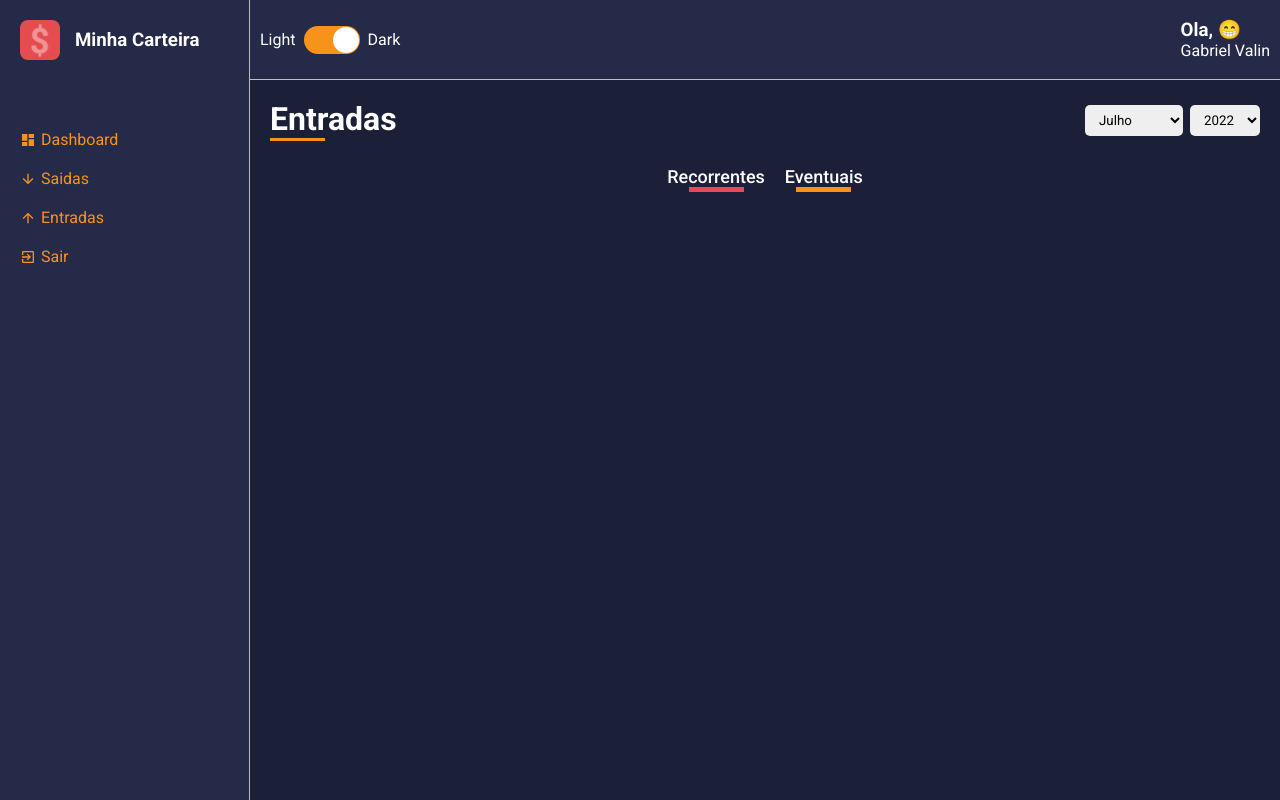
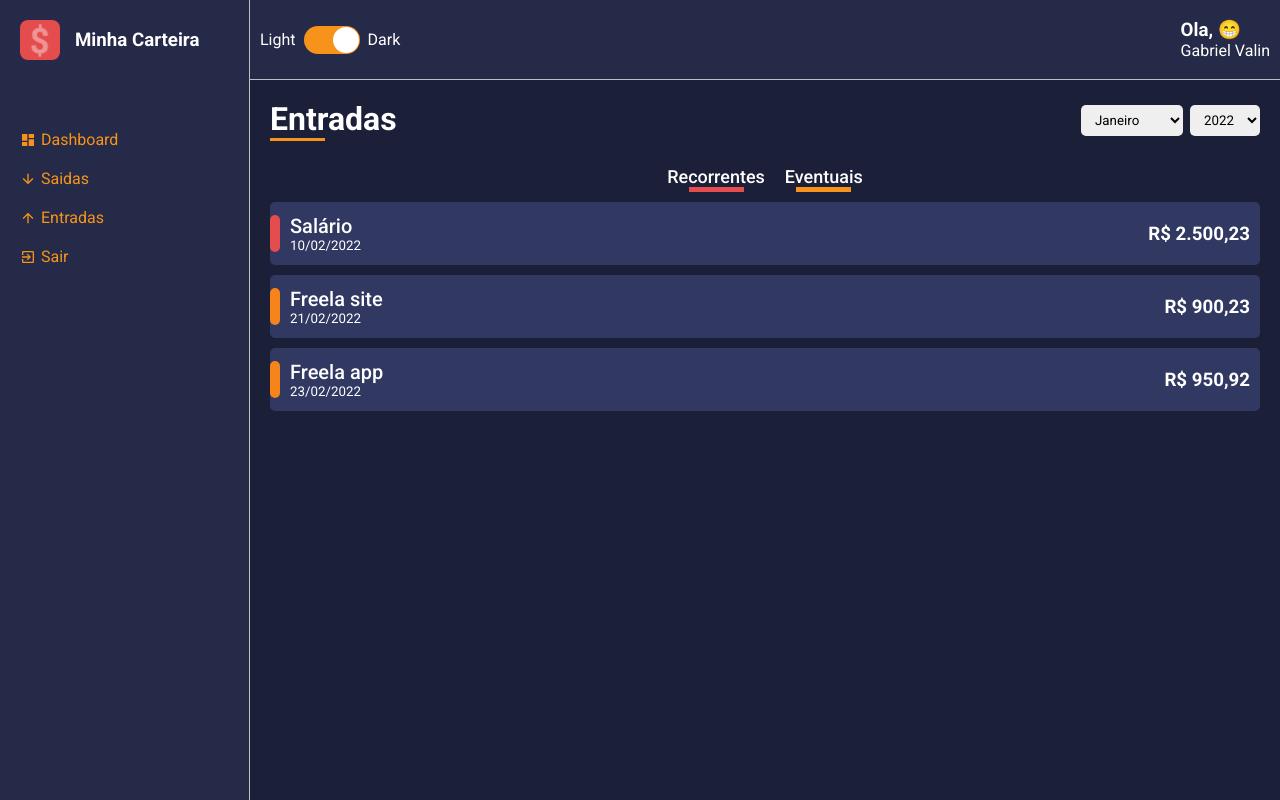
Before and after one commit to Gabriel-Valin/react-dashboard-base, a React (Vite) app: page /listagem/balanco-entradas in a window 1280 px wide. Built offline with nearby package versions, Linux system fonts and the light colour scheme.

Commit message:
feat: load months dynamicly

```diff
--- a/src/components/SelectInput/index.tsx
+++ b/src/components/SelectInput/index.tsx
@@ -16,7 +16,7 @@ function SelectInput({ options, onChange, defaultValue }: SelectPropsType ) {
             <select onChange={onChange} defaultValue={defaultValue} name="" id="">
                 {
                     options.map(option => (
-                        <option value={option.value}>{option.label}</option>
+                        <option key={Math.floor(Math.random() * 1000)} value={option.value}>{option.label}</option>
                     ))
                 }
             </select>
--- a/src/pages/List/index.tsx
+++ b/src/pages/List/index.tsx
@@ -7,6 +7,7 @@ import { Container, Content, Filters } from './styles';
 
 import gains from "../../repositories/gains";
 import expenses from "../../repositories/expenses";
+import listMonth from '../../utils/months';
 
 type DataTypeProps = {
     description: string
@@ -36,18 +37,32 @@ function List() {
         return type === 'balanco-entradas' ? gains : expenses;
     }, [type]);
 
-    const mounths = [
-        { value: 7, label: 'Julho' },
-        { value: 8, label: 'Agosto' },
-        { value: 9, label: 'Setembro' }
-    ];
+    const months = useMemo(() => {
+        return listMonth.map((month, index) => {
+            return {
+                value: ++index,
+                label: month
+            }
+        })
+    }, [listMonth])
 
-    const years = [
-        { value: 2019, label: 2019 },
-        { value: 2020, label: 2020 },
-        { value: 2021, label: 2021 },
-        { value: 2022, label: 2022 }
-    ];
+    const years = useMemo(() => {
+        let uniqueYears: number[] = []
+        listData.forEach(item => {
+            const date = new Date(item.date)
+            const year = date.getFullYear()
+
+            if (!uniqueYears.includes(year)) {
+                uniqueYears.push(year)
+            }
+        })
+
+        return uniqueYears.map(year => {
+            return {
+                value: year, label: year
+            }
+        })
+    }, [listData])
 
     useEffect(() => {
         const filterListDate = listData.filter(item => {
@@ -58,13 +73,12 @@ function List() {
             return month === mounthSelected && year === yearSelected
         });
         setData(filterListDate)
-        console.log(filterListDate)
     }, [listData, mounthSelected, yearSelected]);
 
     return (
         <Container>
             <ContentHeader title={title} lineColor={lineColor}>
-                <SelectInput options={mounths} onChange={(e) => setMounthSelected(e.target.value)} defaultValue={mounthSelected} />
+                <SelectInput options={months} onChange={(e) => setMounthSelected(e.target.value)} defaultValue={mounthSelected} />
                 <SelectInput options={years} onChange={(e) => setYearSelected(e.target.value)} defaultValue={yearSelected} />
             </ContentHeader>
 
--- a/src/repositories/gains.ts
+++ b/src/repositories/gains.ts
@@ -1,12 +1,12 @@
 export default [
-    { "description": "Salário",     "amount": "1300.52", "type": "entrada", "frequency": "recorrente", "date": "2020-01-10" },
-    { "description": "Freela",      "amount": "150.13",  "type": "entrada", "frequency": "eventual",   "date": "2020-01-17" },
-    { "description": "Salário",     "amount": "2500.23", "type": "entrada", "frequency": "recorrente", "date": "2020-02-10" },
-    { "description": "Freela site", "amount": "900.23",  "type": "entrada", "frequency": "eventual",   "date": "2020-02-21" },
-    { "description": "Freela app",  "amount": "950.92",  "type": "entrada", "frequency": "eventual",   "date": "2020-02-23" },
+    { "description": "Salário",     "amount": "1300.52", "type": "entrada", "frequency": "recorrente", "date": "2022-01-10" },
+    { "description": "Freela",      "amount": "150.13",  "type": "entrada", "frequency": "eventual",   "date": "2022-01-17" },
+    { "description": "Salário",     "amount": "2500.23", "type": "entrada", "frequency": "recorrente", "date": "2022-02-10" },
+    { "description": "Freela site", "amount": "900.23",  "type": "entrada", "frequency": "eventual",   "date": "2022-02-21" },
+    { "description": "Freela app",  "amount": "950.92",  "type": "entrada", "frequency": "eventual",   "date": "2022-02-23" },
     { "description": "Salário",     "amount": "2500.25", "type": "entrada", "frequency": "recorrente", "date": "2022-08-10" },
     { "description": "Salário",     "amount": "2500.18", "type": "entrada", "frequency": "recorrente", "date": "2022-07-10" },
-    { "description": "Salário",     "amount": "2500.15", "type": "entrada", "frequency": "recorrente", "date": "2020-08-10" },
-    { "description": "Salário",     "amount": "2500.12", "type": "entrada", "frequency": "recorrente", "date": "2020-08-10" },
+    { "description": "Salário",     "amount": "2500.15", "type": "entrada", "frequency": "recorrente", "date": "2022-08-10" },
+    { "description": "Salário",     "amount": "2500.12", "type": "entrada", "frequency": "recorrente", "date": "2021-08-10" },
     { "description": "Salário",     "amount": "2500.00", "type": "entrada", "frequency": "recorrente", "date": "2020-07-10" },
     ]
--- /dev/null
+++ b/src/utils/months.ts
@@ -0,0 +1,14 @@
+export default [
+    'Janeiro',
+    'Fevereiro',
+    'Marco',
+    'Abril',
+    'Maio',
+    'Junho',
+    'Julho',
+    'Agosto',
+    'Setembro',
+    'Outubro',
+    'Novembro',
+    'Dezembro'
+]
```
